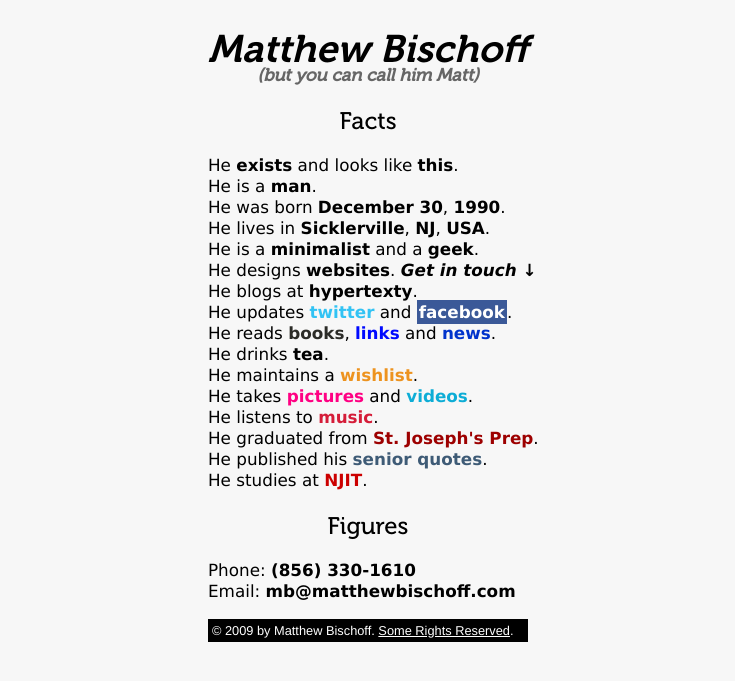
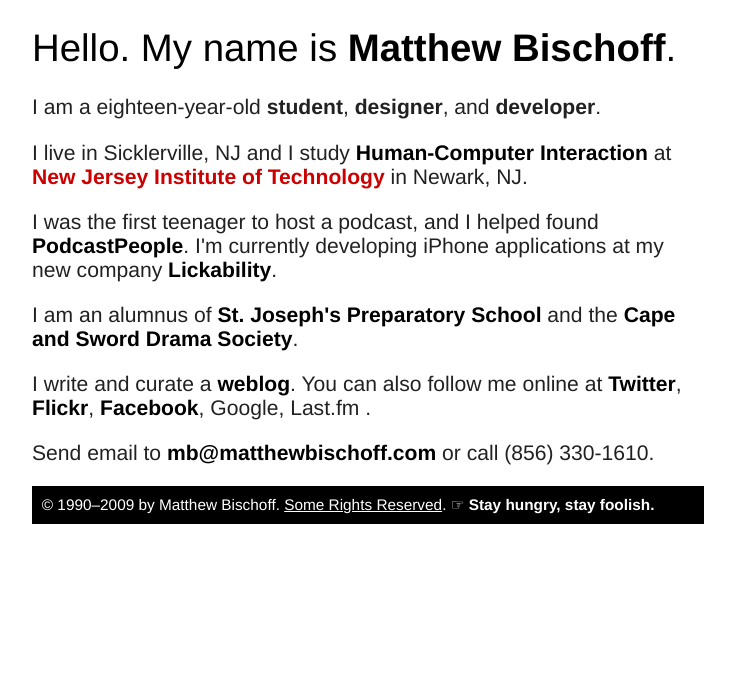
Before and after one commit to mbbischoff/website, a Jekyll site: the page index.html, which Jekyll copies as it is, in a window 1280 px wide. Shown: the top 681 px of the page, without its empty margins (272-1007 px from the left). Built offline with Jekyll 4.4.1, drawn with Linux system fonts in a browser that asks for light colours.

Commit message:
Unfinished, but better than what I have

```diff
--- a/index.html
+++ b/index.html
@@ -53,41 +43,29 @@
 </head>
 <body id="hcard-Matthew-S-Bischoff" class="vcard" onload="setupZoom()">
   <div id="container">
-    <h1 id="title"><a class="url fn n" href="http://matthewbischoff.com"><em><span class="given-name">Matthew</span> <span class="family-name">Bischoff</span></em></a></h1>
-    <p id="description">(but you can call him <span class="fn nickname">Matt</span>)</p>
-    <h2>Facts</h2>
-  <ul class ="facts">
-    <li>He <a href="http://en.wikipedia.org/wiki/Existence" title="Existence">exists</a> and looks like <a title="Matthew in his natural habitat." href="/images/photo.jpg">this</a>.</li>
-    <li>He is a <a class="wikipedia" href="http://en.wikipedia.org/wiki/Man" title="Male">man</a>.</li>
-    <li>He was born <a class="wikipedia" href="http://en.wikipedia.org/wiki/December_30" title="December 30">December 30</a>, <a class="wikipedia"href="http://en.wikipedia.org/wiki/1990" title="Wikipedia Entry: 1990">1990</a>.</li>
-    <div class="adr"><li>He lives in <a class="wikipedia" href="http://en.wikipedia.org/wiki/Sicklerville,_New_Jersey" title="Sicklerville, New Jersey"><span class="locality">Sicklerville</span></a>, <a class="wikipedia" href="http://en.wikipedia.org/wiki/New_Jersey" title="New Jersey"><span class="region">NJ</span></a>, <a href="http://en.wikipedia.org/wiki/United_States_of_America" title="United States of America">USA</a>.</li></div>
-    <li>He is a <a class="wikipedia" href="http://en.wikipedia.org/wiki/Minimalism#Minimalist_design" title="Minimalism">minimalist</a> and a <a class="wikipedia" href="http://en.wikipedia.org/wiki/Geek" title="Geek">geek</a>.</li>
-    <li>He designs <a href="http://matthewbischoff.carbonmade.com/">websites</a>. <a class="arrow" href="#figures"><em>Get in touch &darr;</em></a></li>
-    <li>He blogs at <a class="hypertexty" href="http://hypertexty.com/">hypertexty</a>.</li>
-    <li>He updates <a class="twitter" href="http://twitter.com/mb">twitter</a> and <a class="facebook" href="http://facebook.com/matthewbischoff" title="Facebook">facebook</a>.</li>
-    <li>He reads <a class="readernaut" href="http://readernaut.com/mb/books/">books</a>, <a class="delicious" href="http://delicious.com/magicpop">links</a> and <a class="google" href="http://www.google.com/reader/shared/08653045837087195562">news</a>.</li>
-    <li>He drinks <a href="http://mattb.steepster.com/">tea</a>.</li>
-    <li>He maintains a <a class="amazon" href="https://www.amazon.com/gp/registry/wishlist/KM6UYAN0M7L4/ref=wl_web">wishlist</a>.</li>
-    <li>He takes <a class="flickr" href="http://flickr.com/photos/mattb">pictures</a> and <a class="vimeo" href="http://vimeo.com/matthewbischoff" title="Vimeo">videos</a>.</li>
-    <li>He listens to <a class="lastfm" href="http://last.fm/user/Magicpop">music</a>.</li>
-    <li>He graduated from <a class="sjprep" href="http://sjprep.org/">St. Joseph's Prep</a>.</li>
-    <li>He published his <a class="tumblr" href="http://matthewbischoff.com/seniorquotes">senior quotes</a>.</li>
-    <li>He studies at <a class="njit" href="http://njit.edu">NJIT</a>.<li>
-  </ul>
+    <h1 id="title">Hello. My name is <a href="http://matthewbischoff.com">Matthew Bischoff</a>.</h1>
+<p>
+    	I am a eighteen-year-old <strong>student</strong>, <strong>designer</strong>, and <strong>developer</strong>.
+	</p>
 
-  <!--<div class="image"><img src="images/photo.png" /></div>-->
+	<p>
+		I live in Sicklerville, NJ and I study <a href="http://en.wikipedia.org/wiki/Human%E2%80%93computer_interaction">Human-Computer Interaction</a> at <a class="njit" href="http://njit.edu/">New Jersey Institute of Technology</a> in Newark, NJ.
+	</p>
 
-  <h2>Figures</h2>
-  <ul class="figures">
-    <li>Phone: <span class ="contact"><strong>(856) 330-1610</strong></span></li>
-    <li>Email: <span class ="contact"><a class="email" href="mailto:mb@matthewbischoff.com">mb@matthewbischoff.com</a></span></li>
-  </ul>
+	<p>
+		I was the first teenager to host a podcast, and I helped found <a href="http://modifiedmedia.com">PodcastPeople</a>. I'm currently developing iPhone applications at my new company <a href="http://lickability.net">Lickability</a>.
+	</p>
+
+	<p>I am an alumnus of <a href="http://sjprep.org">St. Joseph's Preparatory School</a> and the <a href="http://sjprep.org/theater">Cape and Sword Drama Society</a>.
+
+	<p>I write and curate a <a href="http://hypertexty.com">weblog</a>. You can also follow me online at <a href="twitter.com/mb">Twitter</a>, <a href="http://flickr.com/photos/mattb">Flickr</a>, <a href="http://facebook.com/matthewbischoff">Facebook</a>, Google, Last.fm .
+
+<p>Send email to <a href="mailto:mb@matthewbischoff.com">mb@matthewbischoff.com</a> or call (856) 330-1610.</p>
+</p>
 
   <div id ="footer">
     <p class="footer">
-      &copy; 2009 by Matthew Bischoff. <a rel="license" href="http://creativecommons.org/licenses/by-nc-sa/3.0/us/">Some Rights Reserved</a>.
-      <!--<br />
-      Batteries not included. Many will enter, few will win.<br />-->
+      &copy; 1990–2009 by Matthew Bischoff. <a rel="license" href="http://creativecommons.org/licenses/by-nc-sa/3.0/us/">Some Rights Reserved</a>. ☞ <strong>Stay hungry, stay foolish.</strong>
       <!--<a href="http://en.wikipedia.org/wiki/List_of_phrases_from_The_Hitchhiker%27s_Guide_to_the_Galaxy#Don.27t_Panic" title="Don't Panic">Don't Panic</a>, Matthew loves you just for visiting.<br />-->
       <!--Made on a Mac with tea, showtunes, and love.-->
     </p>
--- a/style.css
+++ b/style.css
@@ -1,31 +1,21 @@
-@font-face {
-	font-family: Museo;
-	src: url('Museo700-Regular.otf');
-}
-
-@font-face {
-	font-family: Museo Light;
-	src: url('Museo500-Regular.otf');
-}
-
 body {
-	text-align: center;
-	color: black;
-	background: #f7f7f7;
+	text-align: left;
+	color: #212121;
+	font: 1.2em Helvetica, "Helvetica Neue", Arial, Geneva, sans-serif;
 }
 
 div#container {
 	margin-left: auto;
 	margin-right: auto;
-	width: 20em;
+	width: 35em;
 	text-align: left;
-	margin-top: 0.63em;
-	font-style: italic;
+	margin-top: 3px;
 }
 
 div#footer {
 	background-color: #000;
 	color: #fff;
+	padding: 5px;
 }
 
 #footer p.footer a {
@@ -42,7 +32,7 @@
 }
 
 p {
-	font: 1.05em/1.25em "Lucida Grande", Lucida, Verdana, sans-serif;
+	font: 1.1em "Helvetica Neue", Arial, Helvetica, Geneva, sans-serif;
 }
 
 
@@ -60,27 +50,20 @@
 	padding: 0;
 }
 
-
-p#description {
-	text-align: center;
-	color: #666;
-	font: italic bold 1.1em Museo Light, Georgia, "Times New Roman", Times, serif;
-	margin-top: -1.88em;
+h1 {
+	text-align: left;
+	color: black;
+	font: normal normal 2em Helvetica, "Helvetica Neue", Arial, Geneva, sans-serif;
 }
 
-h1 {
-	text-align: center;
-	color: black;
-	font: bold 2.4em Museo, Georgia, "Times New Roman", Times, serif;
-}
 
 h2 {
 
 /*font: bold 1.4em "Helvetica Neue", Arial, Helvetica, Geneva, sans-serif;*/
 
-	text-align: center;
+	text-align: left;
 	color: black;
-	font: 1.5em Museo Light, "Lucida Grande", Lucida, Verdana, sans-serif;
+	font: normal normal 1.5em Helvetica, "Helvetica Neue", Arial, Geneva, sans-serif;
 }
 
 
@@ -89,20 +72,18 @@
 
 a {
 	font-weight: bold;
-	color: black;
+	color: #000;
 	text-decoration: none;
 }
 
-/* unvisited link */
-/*a:visited {
-	text-decoration: none;
-}*/  /* visited link */
 a:hover {
 	font-variant: normal;
-	text-decoration: underline;
-}  /* mouse over link */
-/*a:active {color: #fff;
-	background-color: #f00;
+	text-decoration: none;
+	border-bottom-style: solid;
+}
+
+a:active {color: #fff;
+	background-color: #000;
 }*/   /* selected link */
 
 h1 a {
@@ -142,10 +123,6 @@
 	color: #d51d39;
 }
 
-a.claimid {
-	color: #aadc00;
-}
-
 a.sjprep {
 	color: #9d0000;
 }
```
Also changed, not shown: other parts of index.html (+1 -11 lines).
